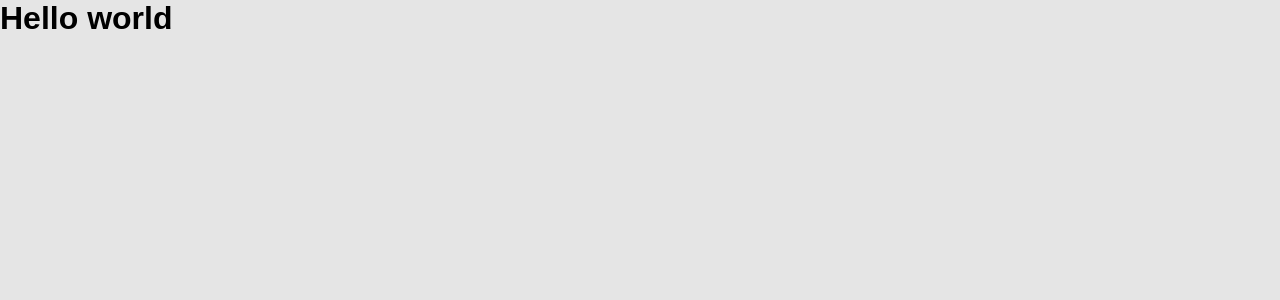
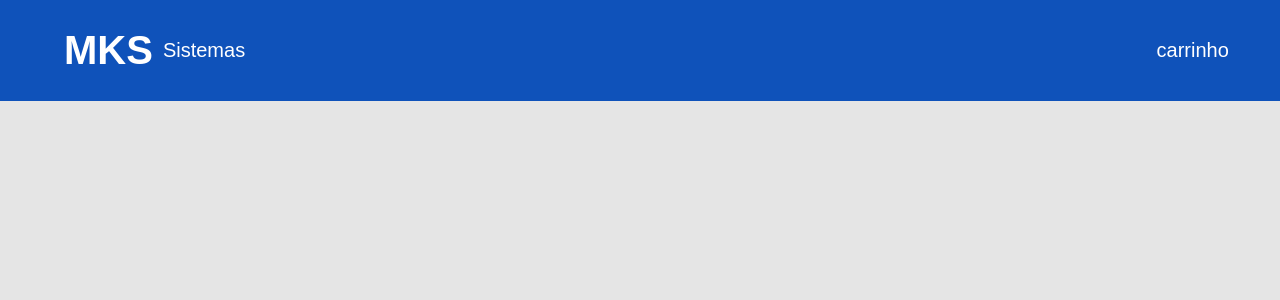
Before and after one commit to MathFerreira01/MKS-CHALLENGE, a Next.js app: page / in a window 1280 px wide. Shown: the top 300 px of the page. Built offline with nearby package versions, Linux system fonts and the light colour scheme.

Commit message:
create navbar

```diff
--- /dev/null
+++ b/src/app/navbar/navbar.tsx
@@ -0,0 +1,16 @@
+import React from 'react'
+import { Container } from './style'
+
+const Navbar = () => {
+  return (
+    <Container>
+      <div>
+        <h2>MKS</h2>
+        <span>Sistemas</span>
+      </div>
+      <span>carrinho</span>
+    </Container>
+  )
+}
+
+export default Navbar
--- /dev/null
+++ b/src/app/navbar/style.ts
@@ -0,0 +1,34 @@
+import styled from 'styled-components'
+
+export const Container = styled.nav`
+  background-color: #0f52ba;
+  height: 101px;
+  width: 100%;
+
+  display: flex;
+  align-items: center;
+  justify-content: space-between;
+
+  padding: 0 4% 0 5%;
+
+  div {
+    display: flex;
+    align-items: center;
+  }
+
+  h2 {
+    color: #fff;
+    font-size: 40px;
+    line-height: 19px;
+    font-weight: 00;
+  }
+
+  span {
+    font-size: 20px;
+    font-weight: 200;
+    line-height: 19px;
+
+    padding-left: 10px;
+    color: #ffffff;
+  }
+`
--- a/src/app/page.tsx
+++ b/src/app/page.tsx
@@ -1,11 +1,13 @@
 'use client'
 
-import { GlobalStyle } from './globalStyles'
+import { GlobalStyle } from '../app/styles/globalStyles'
+import Navbar from './navbar/navbar'
 
 export default function Home() {
   return (
     <>
-      <h1>Hello world</h1>
+      <Navbar />
+
       <GlobalStyle />
     </>
   )
```
Also changed, not shown: src/app/styles/globalStyles.ts (renamed from src/app/globalStyles.ts).
